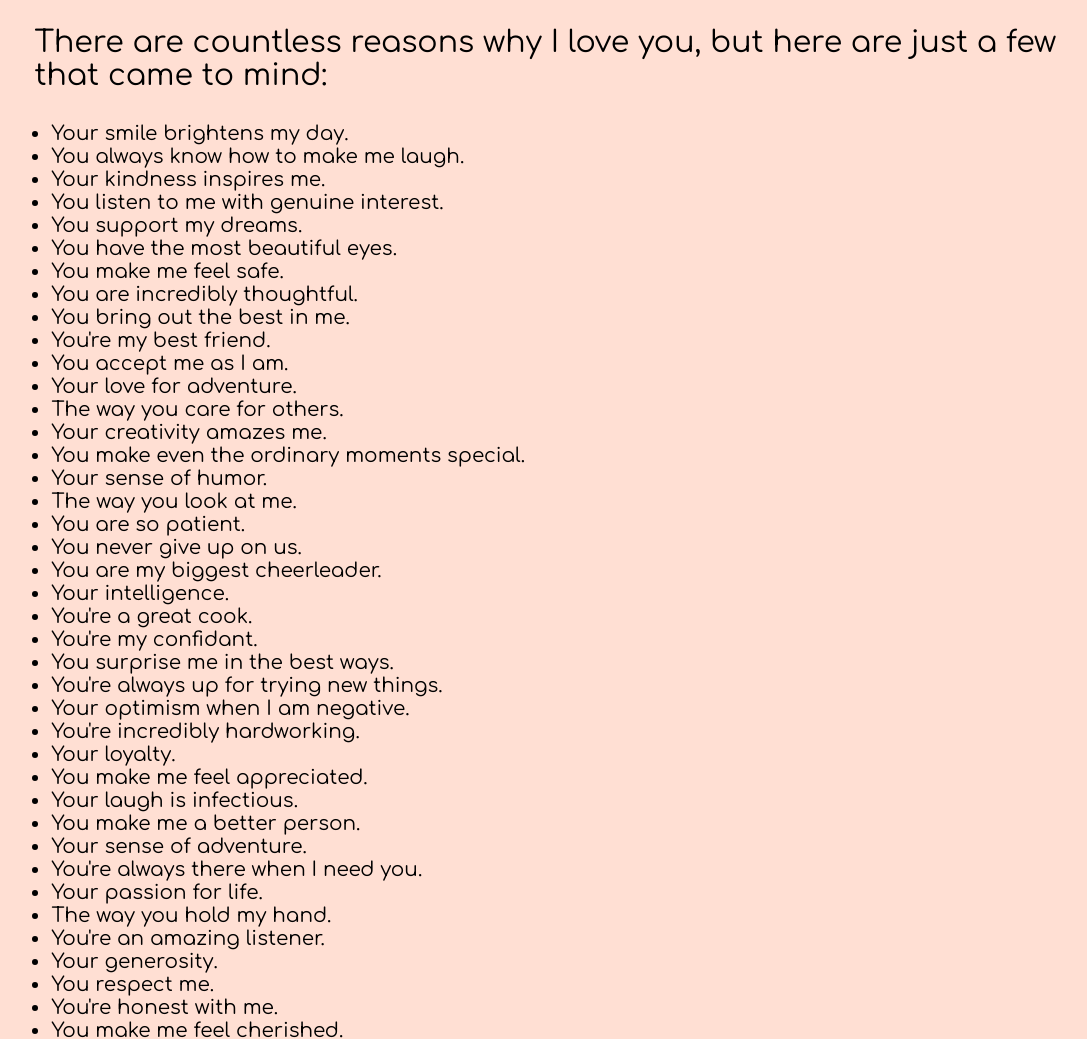
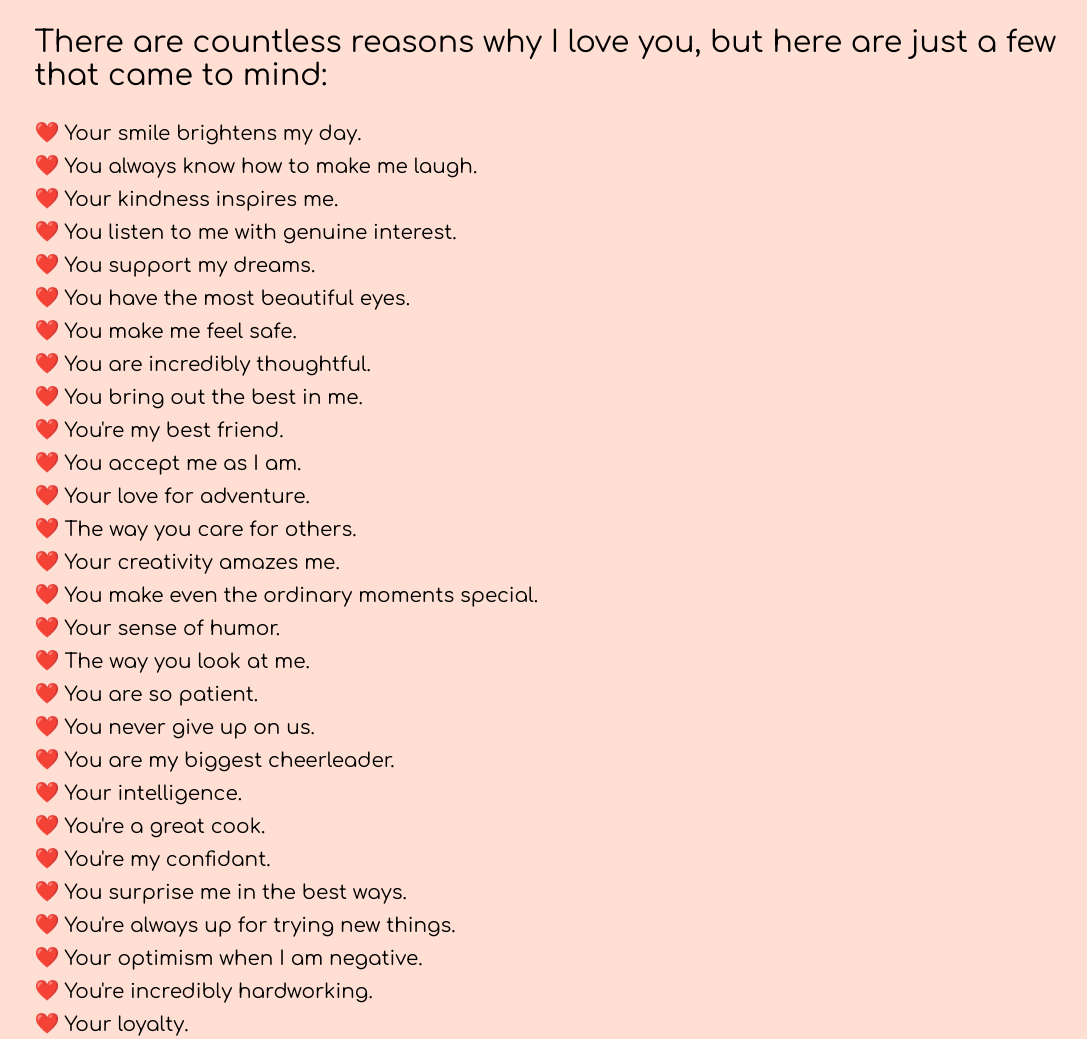
Before and after one commit to Ad-Shaikh/berry-birthday-2024, a plain HTML site: page index.html in a window 1280 px wide. Shown: the part 3560-4599 px from the top of the page, without its empty margins (68-1155 px from the left). Drawn offline with Linux system fonts and the light colour scheme.

Commit message:
changing list to hearts

```diff
--- a/index.html
+++ b/index.html
@@ -100,7 +100,7 @@
           There are countless reasons why I love you, but here are just a few
           that came to mind:
         </p>
-        <ul style="margin-left: 17px; padding: 0">
+        <ul class="heart-list">
           <li>Your smile brightens my day.</li>
           <li>You always know how to make me laugh.</li>
           <li>Your kindness inspires me.</li>
--- a/style.css
+++ b/style.css
@@ -173,6 +173,22 @@ body {
   width: 500px;
   height: 500px;
   /* margin-left: 50px; */
+}
+
+ul.heart-list {
+  list-style: none;
+  padding: 0;
+}
+ul.heart-list li {
+  position: relative;
+  padding-left: 30px;
+  margin-bottom: 10px;
+}
+ul.heart-list li::before {
+  content: "❤️";
+  position: absolute;
+  left: 0;
+  top: -2px;
 }
 
 .love {
```
